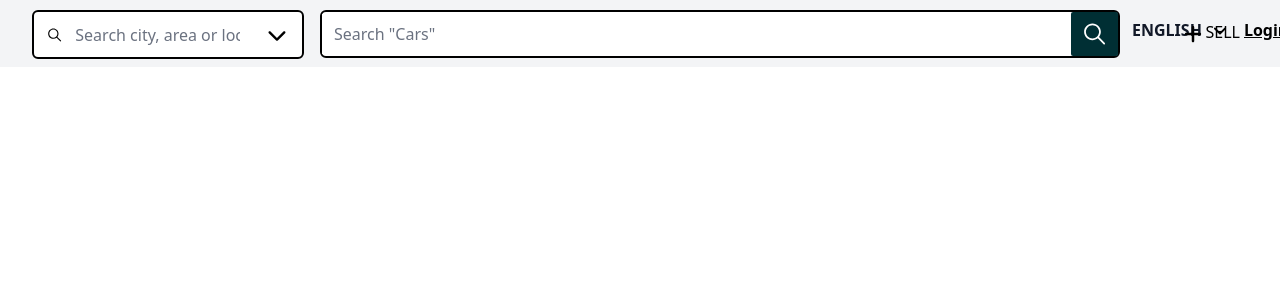
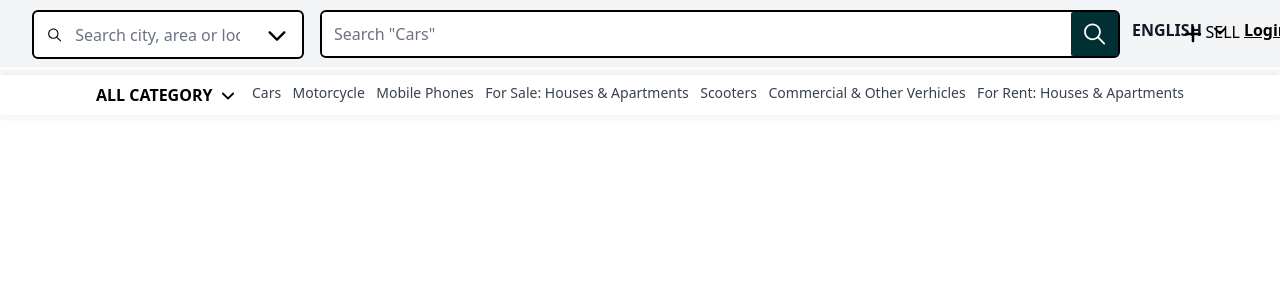
Before and after one commit to shabinx30/OLX-Clone, a React (Vite) app: page / in a window 1280 px wide. Shown: the top 300 px of the page. Built offline with nearby package versions, Linux system fonts and the light colour scheme.

Commit message:
category tab added

```diff
--- a/src/App.jsx
+++ b/src/App.jsx
@@ -2,10 +2,12 @@ import { useState } from "react";
 import { Route, Routes } from "react-router-dom";
 import Home from "./pages/Home";
 import Navbar from "./components/Navbar";
+import Category from "./components/Category/Category";
 
 function App() {
   return <>
     <Navbar/>
+    <Category/>
     <Routes>
       <Route path="/" element={<Home/>}/>
     </Routes>
--- a/src/components/Button.css
+++ b/src/components/Button.css
@@ -1,9 +1,3 @@
-.sellButton {
-  background: linear-gradient(90deg, red, green, yellow);
-  width: 20px;
-  height: 20px;
-}
-
 .all {
   fill: white;
 }
--- /dev/null
+++ b/src/components/Category/Category.css
@@ -0,0 +1,3 @@
+.c-shadow{
+    box-shadow: 0 -5px 5px rgba(0, 0, 0, 0.06), 0 5px 3px rgba(0, 0, 0, 0.03);
+}
--- /dev/null
+++ b/src/components/Category/Category.jsx
@@ -0,0 +1,37 @@
+import React from "react";
+import "../Category/Category.css";
+import { ChevronDownIcon } from '@heroicons/react/20/solid'
+
+const Category = () => {
+  return (
+    <div className="justify-between bg-white flex px-24 py-2 mt-2 c-shadow">
+      <div className="flex">
+        <h1 className="font-semibold cursor-pointer">ALL CATEGORY</h1>
+        <ChevronDownIcon className="size-6 ml-1 cursor-pointer"/>
+      </div>
+      <p className="text-gray-700 font-medium text-sm hover:text-cyan-600 cursor-pointer">
+        Cars
+      </p>
+      <p className="text-gray-700 font-medium text-sm hover:text-cyan-600 cursor-pointer">
+        Motorcycle
+      </p>
+      <p className="text-gray-700 font-medium text-sm hover:text-cyan-600 cursor-pointer">
+        Mobile Phones
+      </p>
+      <p className="text-gray-700 font-medium text-sm hover:text-cyan-600 cursor-pointer">
+        For Sale: Houses & Apartments
+      </p>
+      <p className="text-gray-700 font-medium text-sm hover:text-cyan-600 cursor-pointer">
+        Scooters
+      </p>
+      <p className="text-gray-700 font-medium text-sm hover:text-cyan-600 cursor-pointer">
+        Commercial & Other Verhicles
+      </p>
+      <p className="text-gray-700 font-medium text-sm hover:text-cyan-600 cursor-pointer">
+        For Rent: Houses & Apartments
+      </p>
+    </div>
+  );
+};
+
+export default Category;
```
